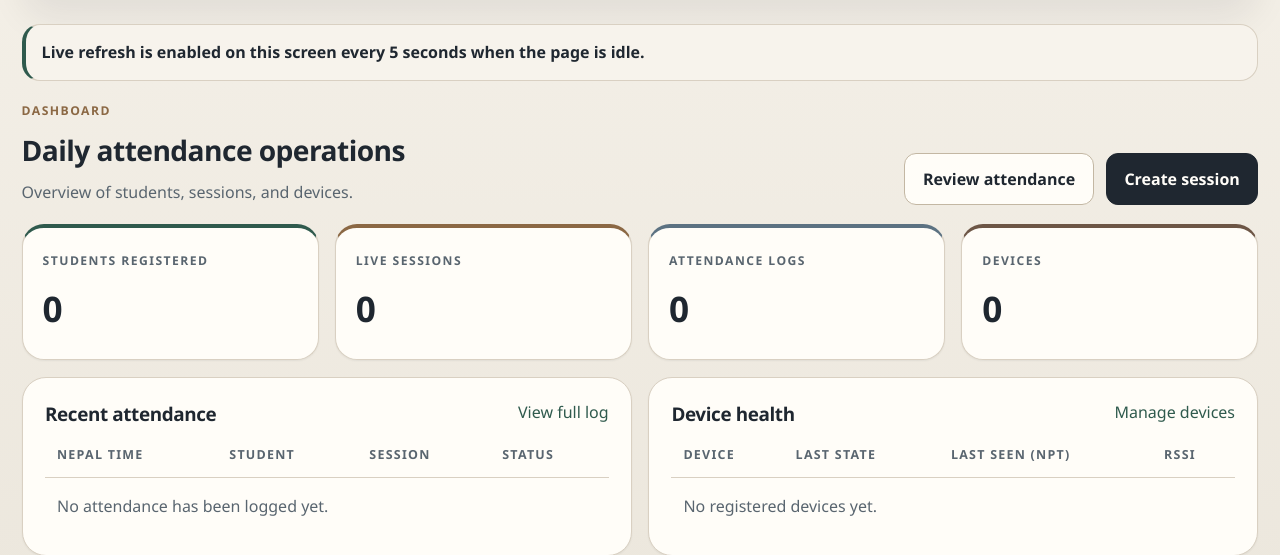
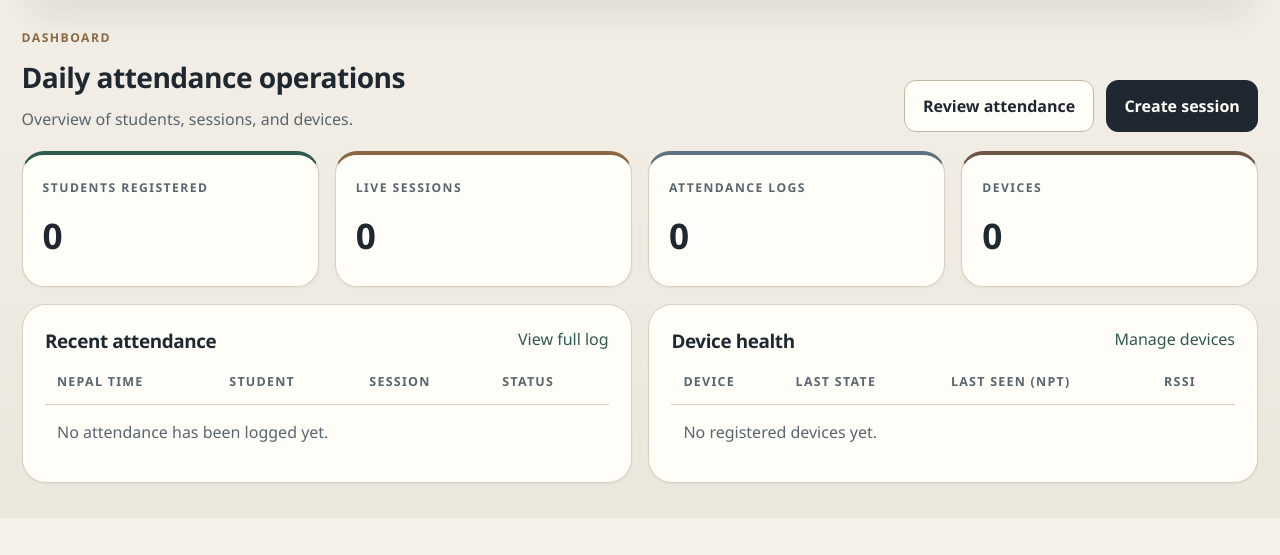
Before and after one commit to bva0308/attendance-system, a Flask app: page / in a window 1280 px wide. Shown: the part 173-728 px from the top of the page. Run offline with Flask 3, Linux system fonts and the light colour scheme; the visitor is signed in with stand-in values (Sample User, id 1); data that the repository does not hold is empty.

Commit message:
Remove live-refresh banner from base template

```diff
--- a/web/templates/base.html
+++ b/web/templates/base.html
@@ -37,9 +37,7 @@
   </header>
 
   <main class="page-shell{% if not session.get('admin_authenticated') %} page-shell-auth{% endif %}">
-    {% if request.endpoint in ['students.dashboard_home', 'attendance.attendance_records', 'students.devices_page'] %}
-    <div class="live-banner">Live refresh is enabled on this screen every 5 seconds when the page is idle.</div>
-    {% endif %}
+
     {% with messages = get_flashed_messages(with_categories=true) %}
       {% if messages %}
         <section class="flash-stack">
```
